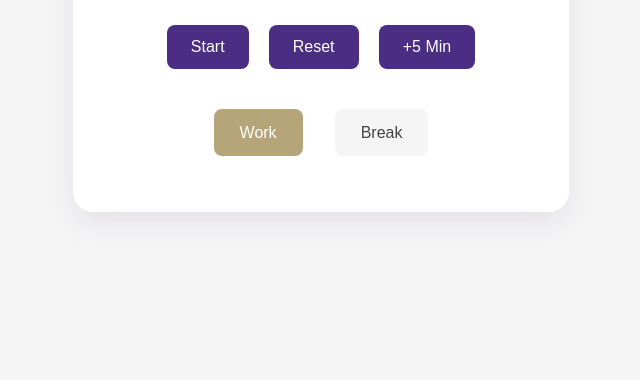
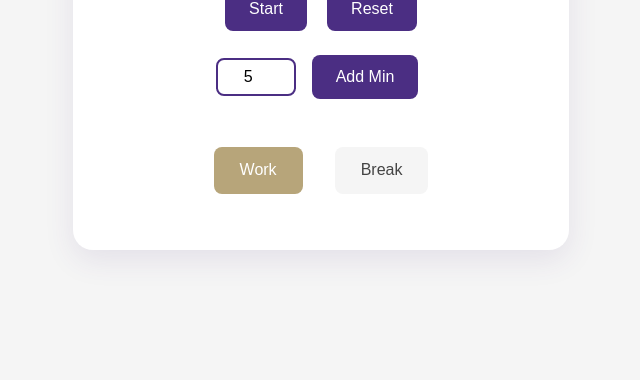
Before and after one commit to jpruch-1432202/pomodoro, a plain HTML site: page index.html in a window 1280 px wide. Shown: the part 420-800 px from the top of the page, without its empty margins (319-959 px from the left). Drawn offline with Linux system fonts and the light colour scheme.

Commit message:
customize time added

```diff
--- a/index.html
+++ b/index.html
@@ -15,7 +15,10 @@
         <div class="controls">
             <button id="start">Start</button>
             <button id="reset">Reset</button>
-            <button id="add5">+5 Min</button>
+            <div class="add-time">
+                <input type="number" id="minutesToAdd" min="1" value="5">
+                <button id="addTime">Add Min</button>
+            </div>
         </div>
         <div class="mode">
             <button id="work" class="active">Work</button>
--- a/script.js
+++ b/script.js
@@ -8,7 +8,8 @@ const startButton = document.getElementById('start');
 const resetButton = document.getElementById('reset');
 const workButton = document.getElementById('work');
 const breakButton = document.getElementById('break');
-const add5Button = document.getElementById('add5');
+const addTimeButton = document.getElementById('addTime');
+const minutesToAddInput = document.getElementById('minutesToAdd');
 
 function updateDisplay() {
     const minutes = Math.floor(timeLeft / 60);
@@ -49,9 +50,12 @@ function resetTimer() {
     document.title = 'Pomodoro Timer';
 }
 
-function addFiveMinutes() {
-    timeLeft += 300;
-    updateDisplay();
+function addCustomMinutes() {
+    const minutesToAdd = parseInt(minutesToAddInput.value) || 0;
+    if (minutesToAdd > 0) {
+        timeLeft += minutesToAdd * 60;
+        updateDisplay();
+    }
 }
 
 function switchMode(mode) {
@@ -65,7 +69,7 @@ startButton.addEventListener('click', startTimer);
 resetButton.addEventListener('click', resetTimer);
 workButton.addEventListener('click', () => switchMode('work'));
 breakButton.addEventListener('click', () => switchMode('break'));
-add5Button.addEventListener('click', addFiveMinutes);
+addTimeButton.addEventListener('click', addCustomMinutes);
 
 // Initialize display
 updateDisplay();
--- a/styles.css
+++ b/styles.css
@@ -94,3 +94,25 @@ h1 {
         padding: 0.7rem 1.2rem;
     }
 }
+
+.add-time {
+    display: inline-flex;
+    align-items: center;
+    gap: 0.5rem;
+    margin: 0.5rem;
+}
+
+.add-time input {
+    width: 60px;
+    padding: 0.5rem;
+    border: 2px solid #4b2e83;
+    border-radius: 8px;
+    font-size: 1rem;
+    text-align: center;
+}
+
+.add-time button {
+    background-color: #4b2e83;
+    color: white;
+    min-width: 80px;
+}
```
